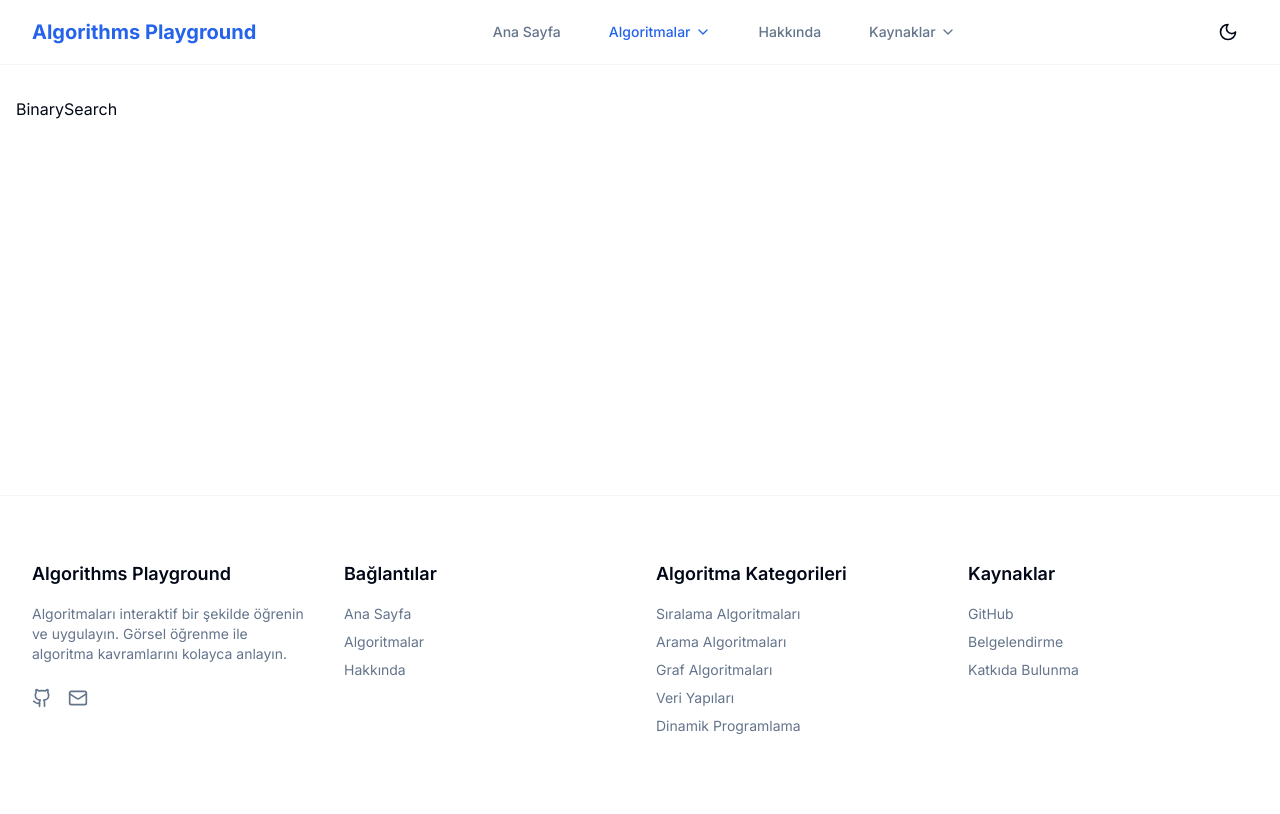
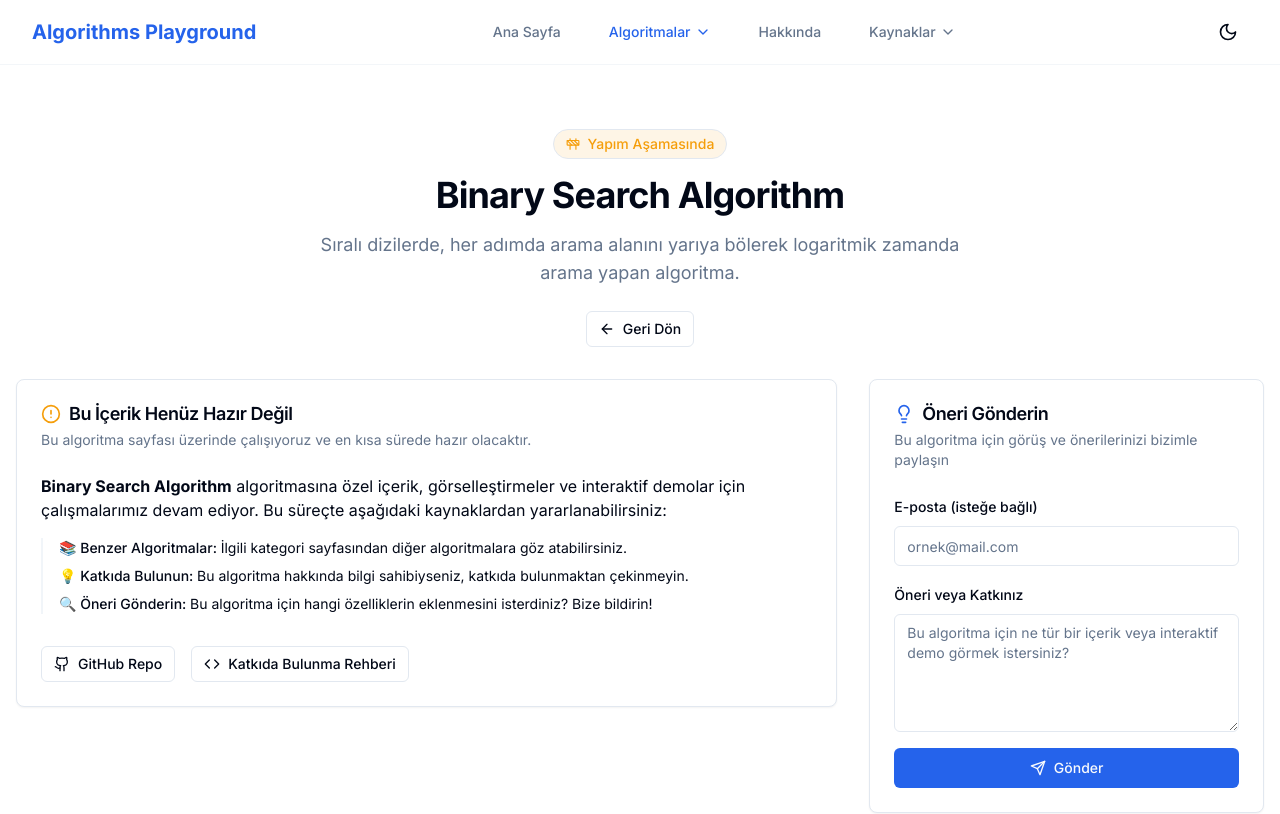
Before and after one commit to zzafergok/algorithms-playground, a Next.js app: page /algorithms/searching/binary-search in a window 1280 px wide. Shown: the top 814 px of the page. Built offline with nearby package versions, Linux system fonts and the light colour scheme; a web font is replaced by a local one.

Commit message:
Update binary search page with under construction component

```diff
--- a/src/app/algorithms/searching/binary-search/page.tsx
+++ b/src/app/algorithms/searching/binary-search/page.tsx
@@ -1,7 +1,13 @@
-import React from 'react';
+'use client';
 
-type Props = {};
+import { UnderConstruction } from '@/components/common/under-construction';
 
-export default function BinarySearch({}: Props) {
-  return <div>BinarySearch</div>;
+export default function BinarySearch() {
+  return (
+    <UnderConstruction
+      title="Binary Search Algorithm"
+      description="Sıralı dizilerde, her adımda arama alanını yarıya bölerek logaritmik zamanda arama yapan algoritma."
+      category="searching"
+    />
+  );
 }
```
